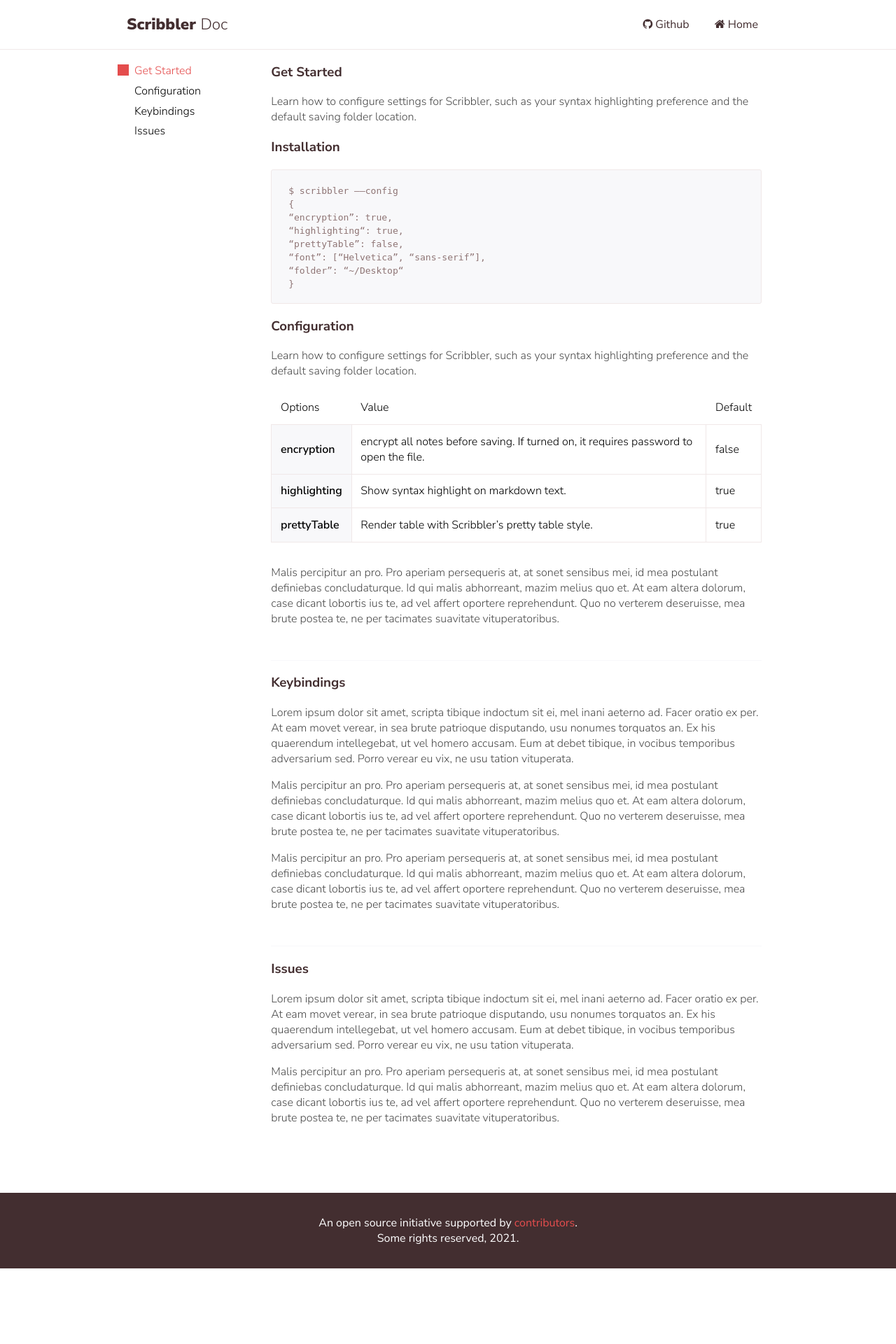
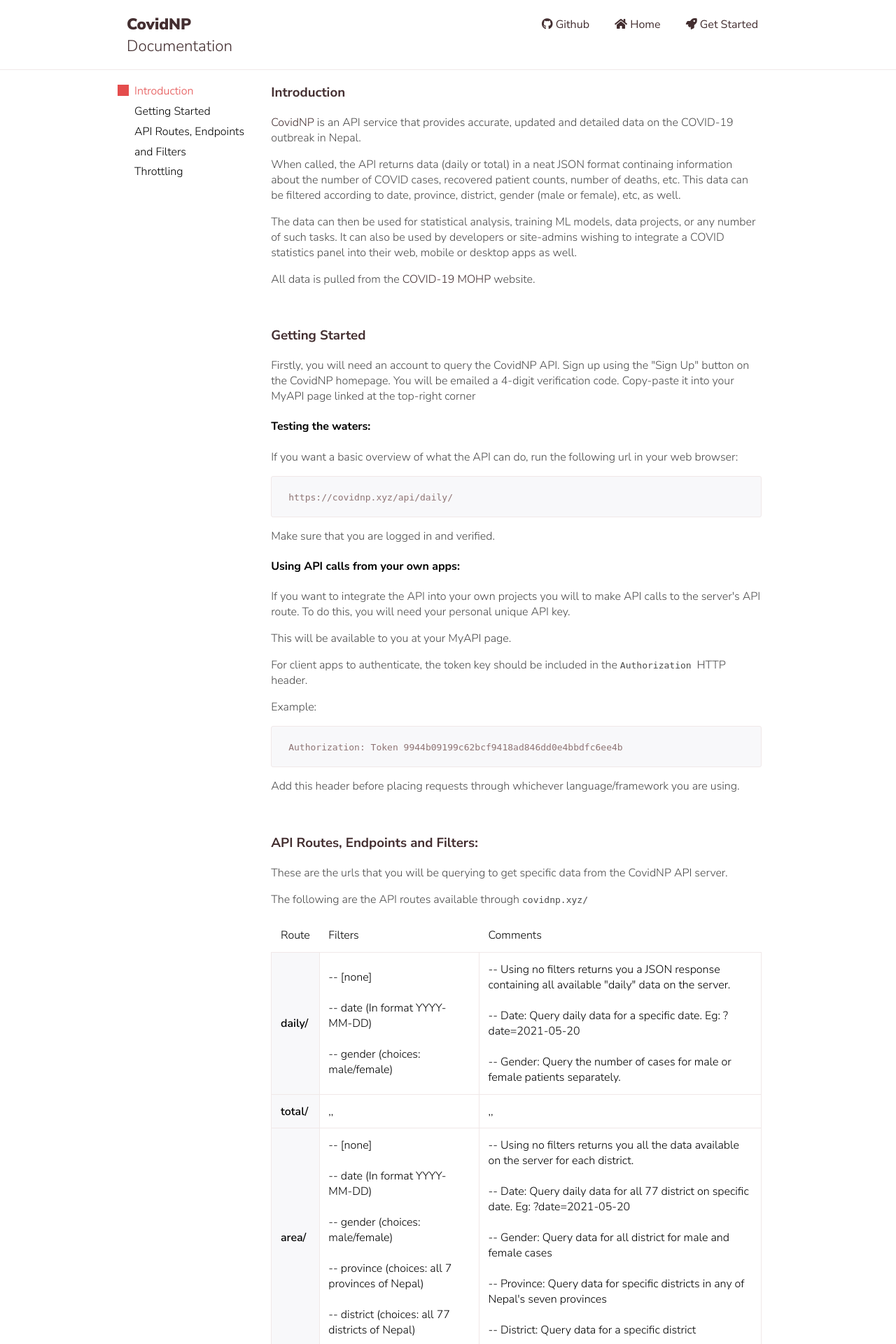
Before and after one commit to rrojan/CovidNP_API, a Django app: page /docs/ in a window 1280 px wide. Shown: the top 1920 px of the page at 70% size. Before the commit the page ends 1812 px from the top, so only its background shows below. Run offline with Django 3.2, Linux system fonts and the light colour scheme; some libraries are stand-ins or nearby versions.

Commit message:
added documentation templates

```diff
--- a/core/settings.py
+++ b/core/settings.py
@@ -145,7 +145,7 @@ REST_FRAMEWORK = {
         "rest_framework.throttling.AnonRateThrottle",
         "rest_framework.throttling.UserRateThrottle",
     ],
-    "DEFAULT_THROTTLE_RATES": {"anon": "0/day", "user": "120/day"},
+    "DEFAULT_THROTTLE_RATES": {"anon": "0/day", "user": "150/day"},
 }
 
 CRISPY_TEMPLATE_PACK = "bootstrap4"
--- a/pages/static/pages/scribbler.js
+++ b/pages/static/pages/script.js
@@ -12,7 +12,7 @@ var getAll = function (selector, scope) {
 // setup typewriter effect in the terminal demo
 if (document.getElementsByClassName('demo').length > 0) {
   var i = 0;
-  var cmd = `curl -X GET 'https://covidapi.com.np/api/daily/
+  var cmd = `curl -X GET 'https://covidnp.xyz/api/daily/
             `;
   var txt = `
             {
--- a/pages/templates/pages/base.html
+++ b/pages/templates/pages/base.html
@@ -23,7 +23,7 @@
     {% endblock %}
     <script src="https://cdnjs.cloudflare.com/ajax/libs/highlight.js/9.12.0/highlight.min.js"></script>
     <script>hljs.initHighlightingOnLoad();</script>
-    <script src="{% static 'pages/scribbler.js' %}"></script>
+    <script src="{% static 'pages/script.js' %}"></script>
 
 </body>
 
--- a/pages/templates/pages/changelogs.html
+++ b/pages/templates/pages/changelogs.html
@@ -4,8 +4,8 @@
 {% block css %}
 <link rel="stylesheet" href="https://cdnjs.cloudflare.com/ajax/libs/font-awesome/5.15.3/css/all.min.css">
 <link href="https://fonts.googleapis.com/css?family=Nunito+Sans:300,400,600,700,800,900" rel="stylesheet">
-<link rel="stylesheet" href="{% static 'pages/scribbler-global.css' %}">
-<link rel="stylesheet" href="{% static 'pages/scribbler-doc.css' %}">
+<link rel="stylesheet" href="{% static 'pages/style-global.css' %}">
+<link rel="stylesheet" href="{% static 'pages/style-doc.css' %}">
 <link rel="author" href="humans.txt">
 {% endblock %}
 
--- a/pages/templates/pages/docs.html
+++ b/pages/templates/pages/docs.html
@@ -1,11 +1,15 @@
 {% extends 'pages/base.html' %}
 {% load static %}
 
+{% block title %}
+Documentation: CovidNP
+{% endblock %}
+
 {% block css %}
-<link rel="stylesheet" href="https://cdnjs.cloudflare.com/ajax/libs/font-awesome/4.7.0/css/font-awesome.min.css">
+<link rel="stylesheet" href="https://cdnjs.cloudflare.com/ajax/libs/font-awesome/5.15.3/css/all.min.css">
 <link href="https://fonts.googleapis.com/css?family=Nunito+Sans:300,400,600,700,800,900" rel="stylesheet">
-<link rel="stylesheet" href="{% static 'pages/scribbler-global.css' %}">
-<link rel="stylesheet" href="{% static 'pages/scribbler-doc.css' %}">
+<link rel="stylesheet" href="{% static 'pages/style-global.css' %}">
+<link rel="stylesheet" href="{% static 'pages/style-doc.css' %}">
 <link rel="author" href="humans.txt">
 {% endblock %}
 
@@ -13,101 +17,222 @@
 {% block content %}
 <div class="doc__bg"></div>
 <nav class="header">
-  <h1 class="logo">Scribbler <span class="logo__thin">Doc</span></h1>
+  <h1 class="logo">CovidNP <span class="logo__thin">Documentation</span></h1>
   <ul class="menu">
     <div class="menu__item toggle"><span></span></div>
-    <li class="menu__item"><a href="" class="link link--dark"><i class="fa fa-github"></i> Github</a></li>
-    <li class="menu__item"><a href="index.html" class="link link--dark"><i class="fa fa-home"></i> Home</a></li>
+    <li class="menu__item"><a href="https://github.com/rrojan20/CovidNP_API" class="link link--dark"><i class="fab fa-github"></i> Github</a></li>
+    <li class="menu__item"><a href="{% url 'index' %}" class="link link--dark"><i class="fa fa-home"></i> Home</a></li>
+    {% if user.is_authenticated %}
+    <li class="menu__item"><a href="{% url 'my_api' %}" class="link link--dark"><i class="fas fa-code"></i>
+        MyAPI</a></li>
+    {% else %}
+    <li class="menu__item"><a href="" class="link link--dark" data-toggle="modal" data-target="#loginModal"
+        id='login'><i class="fas fa-rocket"></i> Get Started</a></li>
+    {% endif %}
   </ul>
 </nav>
 <div class="wrapper">
   <aside class="doc__nav">
     <ul>
-      <li class="js-btn selected">Get Started</li>
-      <li class="js-btn">Configuration</li>
-      <li class="js-btn">Keybindings</li>
-      <li class="js-btn">Issues</li>
+      <li class="js-btn selected">Introduction</li>
+      <li class="js-btn">Getting Started</li>
+      <li class="js-btn">API Routes, Endpoints <br>and Filters</li>
+      <li class="js-btn">Throttling</li>
     </ul>
   </aside>
-  <article class="doc__content">
+  <article class="doc__content" id="introduction">
     <section class="js-section">
-      <h3 class="section__title">Get Started</h3>
-      <p>Learn how to configure settings for Scribbler, such as your syntax highlighting preference and the default
-        saving folder location.</p>
-      <h3 class="section__title">Installation</h3>
+      <h3 class="section__title">Introduction</h3>
+      <p><a href="{% url 'index' %}">CovidNP</a> is an API service that provides accurate, updated and detailed data on
+        the
+        COVID-19 outbreak in Nepal.</p>
+
+      <p>When called, the API returns data (daily or total) in a neat JSON format continaing information about
+        the number of COVID cases, recovered patient counts, number of deaths, etc.
+        This data can be filtered according to date, province, district, gender (male or female), etc, as well.</p>
+
+      <p>The data can then be used for statistical analysis, training ML models, data projects, or any number of such
+        tasks.
+        It can also be used by developers or site-admins wishing to integrate a COVID statistics panel into their
+        web, mobile or desktop apps as well.</p>
+      <p>All data is pulled from the <a href="https://covid19.mohp.gov.np/">COVID-19 MOHP</a> website.</p>
+    </section>
+    <br>
+    <section class="js-section" id="getting-started">
+      <h3 class="section__title">Getting Started</h3>
+      <p>Firstly, you will need an account to query the CovidNP API. Sign up using the "Sign Up" button on the CovidNP
+        homepage. You will be emailed a 4-digit verification code.
+        Copy-paste it into your MyAPI page linked at the top-right corner</p>
+
+      <h4>Testing the waters:</h4>
+      <p>If you want a basic overview of what the API can do, run the following url in your web browser:</p>
       <div class="code__block code__block--notabs">
         <pre class="code code--block">
               <code>
-                $ scribbler  ——config
-                  {
-                    “encryption”: true,
-                    “highlighting“: true,
-                    “prettyTable”: false,
-                    “font”: [“Helvetica”, “sans-serif”],
-                    “folder”: “~/Desktop“
-                  }
+                https://covidnp.xyz/api/daily/
               </code>
-            </pre>
+        </pre>
       </div>
+      <p>Make sure that you are logged in and verified.</p>
+
+      <h4 id="apps">Using API calls from your own apps:</h4>
+      <p>If you want to integrate the API into your own projects you will to make API calls to the server's API route.
+        To do this, you will need your personal unique API key.</p>
+      <p>This will be available to you at your MyAPI page. </p>
+      <p>For client apps to authenticate, the token key should be included in the <code> Authorization </code> HTTP
+        header.</p>
+      <p>Example:</p>
+      <pre class="code code--block">
+        <code>
+          Authorization: Token 9944b09199c62bcf9418ad846dd0e4bbdfc6ee4b
+        </code>
+      </pre>
+      <p>Add this header before placing requests through whichever language/framework you are using.</p>
     </section>
-    <section class="js-section">
-      <h3 class="section__title">Configuration</h3>
-      <p>Learn how to configure settings for Scribbler, such as your syntax highlighting preference and the default
-        saving folder location.</p>
+    <br>
+
+    <section class="js-section" id="api">
+      <h3 class="section__title">API Routes, Endpoints and Filters:</h3>
+      <p>These are the urls that you will be querying to get specific data from the CovidNP API server.</p>
+      <p>The following are the API routes available through <code>covidnp.xyz/</code></p>
       <table id="customers">
         <tr>
-          <th>Options</th>
-          <th>Value</th>
-          <th>Default</th>
+          <th>Route</th>
+          <th>Filters</th>
+          <th>Comments</th>
         </tr>
         <tr>
-          <td>encryption</td>
-          <td>encrypt all notes before saving. If turned on, it requires password to open the file.</td>
-          <td>false</td>
+          <td>daily/</td>
+          <td>
+            -- [none]
+            <br><br>
+            -- date (In format YYYY-MM-DD)
+            <br><br>
+            -- gender (choices: male/female)
+          </td>
+          <td>
+            -- Using no filters returns you a JSON response containing all available "daily" data on the server.
+            <br><br>
+            -- Date: Query daily data for a specific date. Eg: ?date=2021-05-20
+            <br><br>
+            -- Gender: Query the number of cases for male or female patients separately.
+          </td>
         </tr>
         <tr>
-          <td>highlighting</td>
-          <td>Show syntax highlight on markdown text.</td>
-          <td>true</td>
+          <td>total/</td>
+          <td> ,, </td>
+          <td> ,, </td>
         </tr>
         <tr>
-          <td>prettyTable</td>
-          <td>Render table with Scribbler’s pretty table style.</td>
-          <td>true</td>
+          <td>area/</td>
+          <td>
+            -- [none]
+            <br><br>
+            -- date (In format YYYY-MM-DD)
+            <br><br>
+            -- gender (choices: male/female)
+            <br><br>
+            -- province (choices: all 7 provinces of Nepal)
+            <br><br>
+            -- district (choices: all 77 districts of Nepal)
+          </td>
+          <td>
+            -- Using no filters returns you all the data available on the server for each district.
+            <br><br>
+            -- Date: Query daily data for all 77 district on specific date. Eg: ?date=2021-05-20
+            <br><br>
+            -- Gender: Query data for all district for male and female cases
+            <br><br>
+            -- Province: Query data for specific districts in any of Nepal's seven provinces
+            <br><br>
+            -- District: Query data for a specific district
+          </td>
         </tr>
       </table>
-      <p>Malis percipitur an pro. Pro aperiam persequeris at, at sonet sensibus mei, id mea postulant definiebas
-        concludaturque. Id qui malis abhorreant, mazim melius quo et. At eam altera dolorum, case dicant lobortis ius
-        te, ad vel affert oportere reprehendunt. Quo no verterem deseruisse, mea brute postea te, ne per tacimates
-        suavitate vituperatoribus.</p>
+      <p>You can query the API using a calls to url: <code> https://covidnp.xyz/[route]/?[filter]=[value] </code></p>
+      <p>For multiple filters, use the format:
+        <code> http://covidnp.xyz/api/[route]/?[filter]=[value]&[filter2]=[value2]... </code>
+      </p>
+      <br>
+      <p>Examples:</p>
+      <ul>
+        <li>
+          Get daily data for date "2021-05-20":
+          <pre class="code code--block">
+            <code>
+              https://covidnp.xyz/api/daily/?date=2021-05-20
+            </code>
+          </pre>
+        </li>
+        <li>
+          Get daily total data to-date for male patients on date 2021-05-20:
+          <pre class="code code--block">
+            <code>
+              https://covidnp.xyz/api/total/?gender=male&date=2021-05-20
+            </code>
+          </pre>
+        </li>
+        <li>
+          Get data for province Bagmati on date 2021-05-20
+          <pre class="code code--block">
+            <code>
+              https://covidnp.xyz/api/area/?province=bagmati&date=2021-05-20
+            </code>
+          </pre>
+        </li>
+        <li>
+          Get data for Kathmandu district on date 2021-05-20 for female patients
+          <pre class="code code--block">
+            <code>
+              http://covidnp.xyz/api/area/?district=kathmandu&date=2021-05-20&gender=female
+            </code>
+          </pre>
+        </li>
+      </ul>
+      <p>
+        List of province names:<br>
+      <ul>
+        <li>1</li>
+        <li>2</li>
+        <li>bagmati</li>
+        <li>gandaki</li>
+        <li>lumbini</li>
+        <li>karnali</li>
+        <li>sudurpaschim</li>
+      </ul>
+      </p>
+      <br>
+      For a list of district names used, query all district names for a specific date.
       <hr />
     </section>
-    <section class="js-section">
-      <h3 class="section__title">Keybindings</h3>
-      <p>Lorem ipsum dolor sit amet, scripta tibique indoctum sit ei, mel inani aeterno ad. Facer oratio ex per. At
-        eam movet verear, in sea brute patrioque disputando, usu nonumes torquatos an. Ex his quaerendum intellegebat,
-        ut vel homero accusam. Eum at debet tibique, in vocibus temporibus adversarium sed. Porro verear eu vix, ne
-        usu tation vituperata.</p>
-      <p>Malis percipitur an pro. Pro aperiam persequeris at, at sonet sensibus mei, id mea postulant definiebas
-        concludaturque. Id qui malis abhorreant, mazim melius quo et. At eam altera dolorum, case dicant lobortis ius
-        te, ad vel affert oportere reprehendunt. Quo no verterem deseruisse, mea brute postea te, ne per tacimates
-        suavitate vituperatoribus.</p>
-      <p>Malis percipitur an pro. Pro aperiam persequeris at, at sonet sensibus mei, id mea postulant definiebas
-        concludaturque. Id qui malis abhorreant, mazim melius quo et. At eam altera dolorum, case dicant lobortis ius
-        te, ad vel affert oportere reprehendunt. Quo no verterem deseruisse, mea brute postea te, ne per tacimates
-        suavitate vituperatoribus.</p>
+    <section class="js-section" id="throttling">
+      <h3 class="section__title">Throttling</h3>
+      <p>By default, all users are throttled to a limit of 150 API calls per day. Please contact us at
+        <code> admin@covidnp.xyz </code>
+        if you need a custom plan.
+      </p>
       <hr />
     </section>
-    <section class="js-section">
-      <h3 class="section__title">Issues</h3>
-      <p>Lorem ipsum dolor sit amet, scripta tibique indoctum sit ei, mel inani aeterno ad. Facer oratio ex per. At
-        eam movet verear, in sea brute patrioque disputando, usu nonumes torquatos an. Ex his quaerendum intellegebat,
-        ut vel homero accusam. Eum at debet tibique, in vocibus temporibus adversarium sed. Porro verear eu vix, ne
-        usu tation vituperata.</p>
-      <p>Malis percipitur an pro. Pro aperiam persequeris at, at sonet sensibus mei, id mea postulant definiebas
-        concludaturque. Id qui malis abhorreant, mazim melius quo et. At eam altera dolorum, case dicant lobortis ius
-        te, ad vel affert oportere reprehendunt. Quo no verterem deseruisse, mea brute postea te, ne per tacimates
-        suavitate vituperatoribus.</p>
+    <section class="js-section" id="contributors">
+      <h3 class="section__title">Contributors</h3>
+      <p>An open source project supported by contributors. </p>
+      <ul>
+        <li>
+          Rojan Rajbhandari: Find me on Github <a href="https://github.com/rrojan20/">@rrojan20</a>, or contact me at
+          <code>rrojan20@gmail.com</code>
+        </li>
+        <li></li>
+      </ul>
+      <br>
+      <p>Please reach out to <code> admin@covidnp.xyz </code> if you have problems setting up the API or find bugs in
+        the service.</p>
+      <br>
+      <p>Contribute to our repo on Github <a href="https://github.com/rrojan20/CovidNP_API">here</a>.</p>
+      <br>
+      <p>Major thanks goes out to the following testers for their valuable advice and contributions.</p>
+      <ul>
+        <li></li>
+      </ul>
     </section>
   </article>
 </div>
--- a/pages/templates/pages/footer.html
+++ b/pages/templates/pages/footer.html
@@ -1,5 +1,5 @@
 <footer class="footer">
-    An open source initiative supported by <a href="https://tympanus.net/codrops/"
+    An open source initiative supported by <a href="/docs#contributors"
     target="_blank" class="link link--light">contributors</a>.<br>
     Some rights reserved, 2021.
     </footer>
--- a/pages/templates/pages/my_api.html
+++ b/pages/templates/pages/my_api.html
@@ -8,8 +8,8 @@ MyAPI: CovidNP
 {% block css %}
 <link rel="stylesheet" href="https://cdnjs.cloudflare.com/ajax/libs/font-awesome/5.15.3/css/all.min.css">
 <link href="https://fonts.googleapis.com/css?family=Nunito+Sans:300,400,600,700,800,900" rel="stylesheet">
-<link rel="stylesheet" href="{% static 'pages/scribbler-global.css' %}">
-<link rel="stylesheet" href="{% static 'pages/scribbler-doc.css' %}">
+<link rel="stylesheet" href="{% static 'pages/style-global.css' %}">
+<link rel="stylesheet" href="{% static 'pages/style-doc.css' %}">
 <link rel="author" href="humans.txt">
 {% endblock %}
 
```
Also changed, not shown: pages/templates/pages/index.html (+8 -8 lines), pages/static/pages/style-doc.css (renamed from pages/static/pages/scribbler-doc.css), pages/static/pages/style-global.css (renamed from pages/static/pages/scribbler-global.css), pages/static/pages/style-landing.css (renamed from pages/static/pages/scribbler-landing.css).
